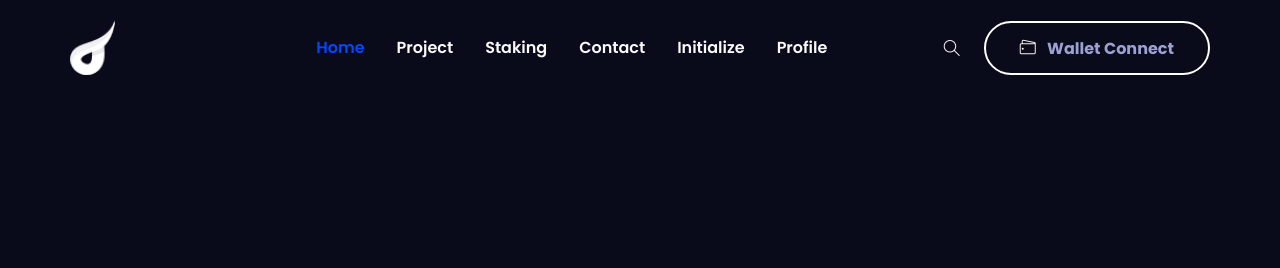
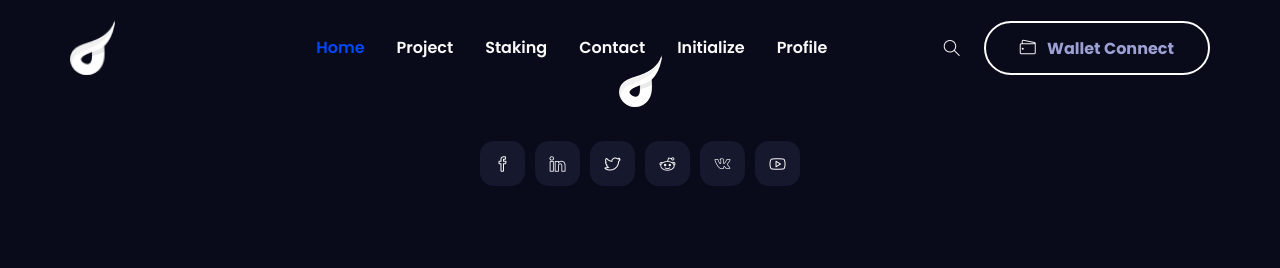
Before and after one commit to panditdhamdhere/Token-Staking, a plain HTML site: page staking-1.html in a window 1280 px wide. Drawn offline with Linux system fonts and the light colour scheme.

Commit message:
footer added working*

```diff
--- a/staking-1.html
+++ b/staking-1.html
@@ -111,10 +111,59 @@
     </header>
     <!-- HEADER-SECTION END-->
 
+    <!-- FOOTER SECTION START -->
+    <footer class="footer-area">
+      <div class="container">
+        <div class="row justify-content-center">
+          <div class="col-12 col-md-8 text-center">
+            <!-- FOOTER ITEMS  -->
+            <div class="footer-items">
+              <!-- LOGO  -->
+              <a href="index.html" class="navbar-brand">
+                <img src="assets/img/logo/logo.png" alt="">
+              </a>
+
+              <!-- SOCIAL ICONS  -->
+              <div class="social-icons d-flex justify-content-center my-4">
+
+                <a href="#" class="facebook" target="_blank">
+                  <i class="icon-social-facebook"></i>
+                  <i class="icon-social-facebook"></i>
+                </a>
+                <a href="#" class="linkedin" target="_blank">
+                  <i class="icon-social-linkedin"></i>
+                  <i class="icon-social-linkedin"></i>
+                </a>
+                <a href="#" class="twitter" target="_blank">
+                  <i class="icon-social-twitter"></i>
+                  <i class="icon-social-twitter"></i>
+                </a>
+                <a href="#" class="reddit" target="_blank">
+                  <i class="icon-social-reddit"></i>
+                  <i class="icon-social-reddit"></i>
+                </a>
+                <a href="#" class="vkontakte" target="_blank">
+                  <i class="icon-social-vkontakte"></i>
+                  <i class="icon-social-vkontakte"></i>
+                </a>
+                <a href="#" class="youtube" target="_blank">
+                  <i class="icon-social-youtube"></i>
+                  <i class="icon-social-youtube"></i>
+                </a>
+              </div>
+
+            </div>
+          </div>
+        </div>
+      </div>
+    </footer>
+
+    <!-- FOOTER SECTION END  -->
+
     <!-- MODAL SEARCH AREA START -->
 
     <div id="search" class="modal fade p-0">
-      <div class="modal-dialog modal-animated">
+      <div class="modal-dialog dialog-animated">
         <div class="modal-content h-100">
           <div class="modal-header" data-dismiss="modal">
             Search <i class="far fa-times-circle icon-close"></i>
```
